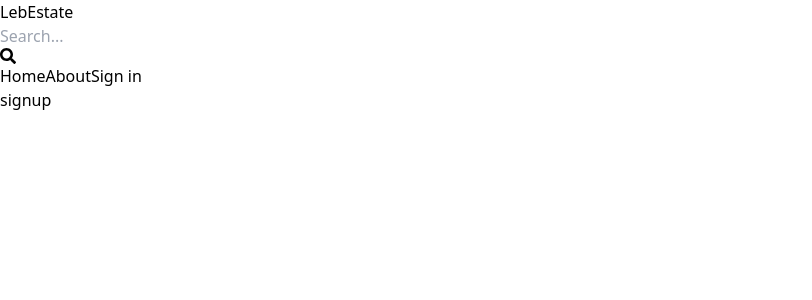
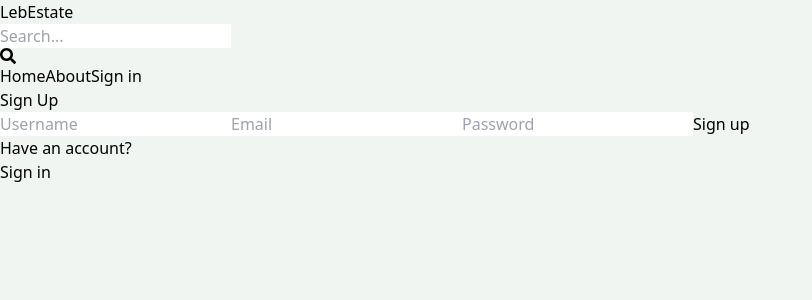
Before and after one commit to mohammadakar/Real-Estate, a React (Vite) app in the folder clientSide/: page /sign-up in a window 1280 px wide. Shown: the top 300 px of the page, without its empty margins (0-812 px from the left). Built offline with nearby package versions, Linux system fonts and the light colour scheme.

Commit message:
create signup page

```diff
--- a/clientSide/src/index.css
+++ b/clientSide/src/index.css
@@ -1,3 +1,7 @@
 @tailwind base;
 @tailwind components;
 @tailwind utilities;
+
+body{
+    background-color: rgb(241, 245, 241);
+}
--- a/clientSide/src/pages/Signup.jsx
+++ b/clientSide/src/pages/Signup.jsx
@@ -1,9 +1,27 @@
-import React from 'react'
+import {Link} from "react-router-dom"
 
 export default function Signup() {
   return (
-    <div>
-        signup
+    <div className="p-3 max-w-lg mx-auto">
+        <h1 className='text-3xl text-center font-semibold my-7'>Sign Up</h1>
+
+        <form className="flex flex-col gap-4">
+          <input type="text" placeholder="Username"
+            className="border p-3 rounded-lg" id="Username"/>
+          <input type="email" placeholder="Email"
+            className="border p-3 rounded-lg" id="email"/>
+          <input type="password" placeholder="Password"
+            className="border p-3 rounded-lg" id="password"/>
+          <button className="bg-slate-700 text-white p-3 rounded-lg
+            uppercase hover:opacity-95 disabled:opacity-80">Sign up</button>
+        </form>
+
+        <div className="flex gap-2 mt-5">
+          <p>Have an account?</p>
+          <Link to={"/sign-in"}>
+            <span className="text-blue-700">Sign in</span>
+          </Link>
+        </div>
     </div>
   )
 }
```
